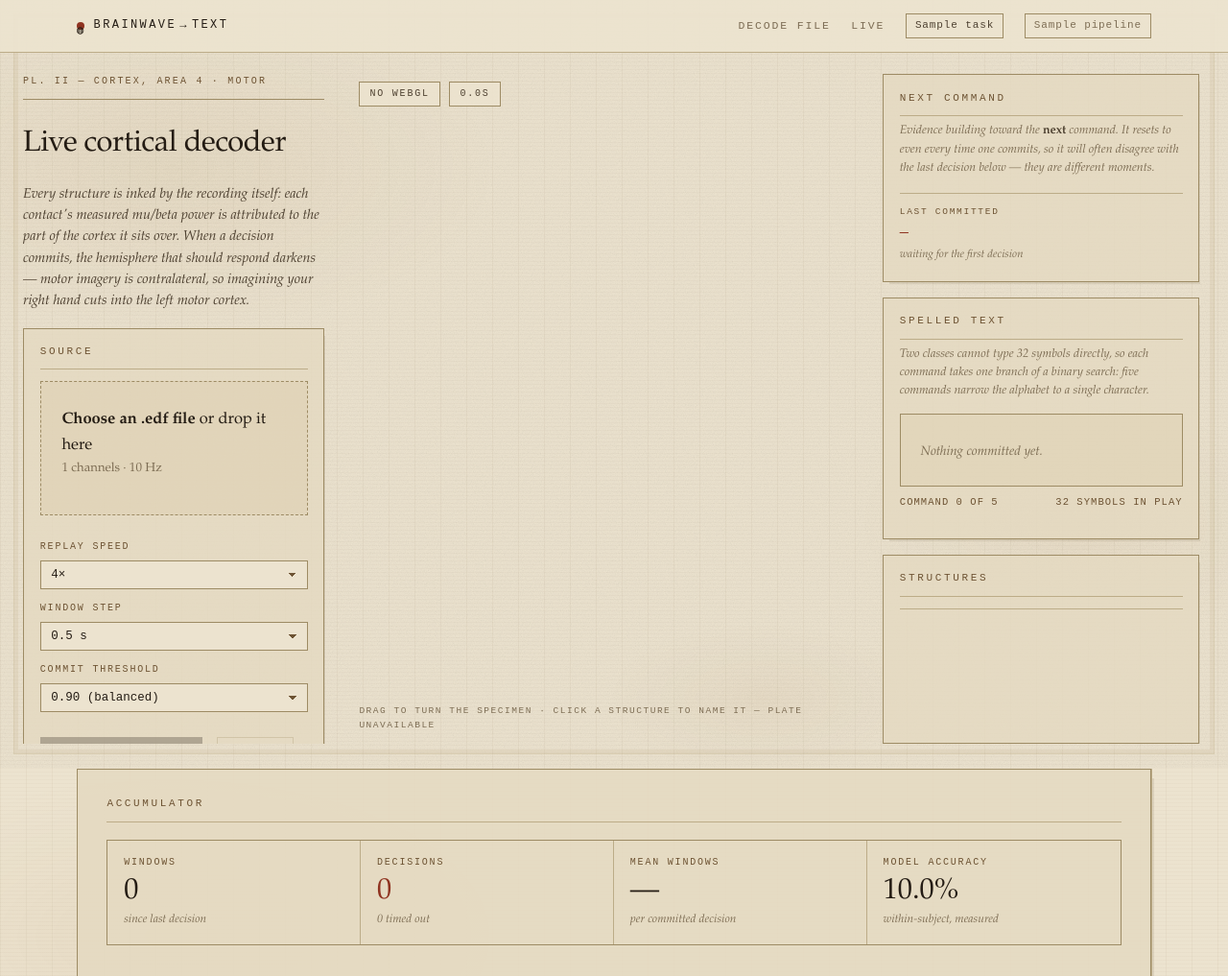
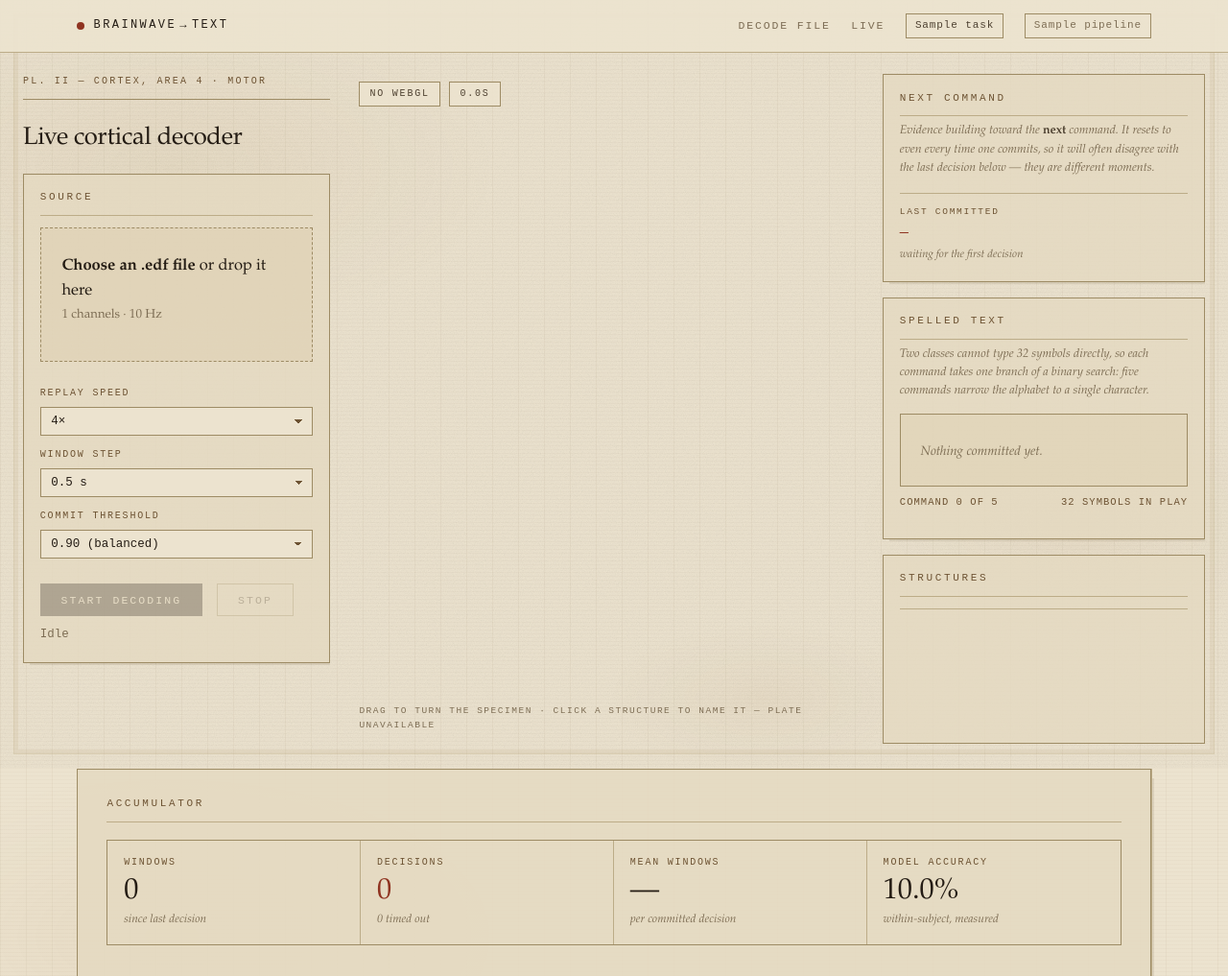
Before and after one commit to RashiShah08/brainwave-to-text, a Flask app: template templates/live.html in a window 1280 px wide. Shown: the top 1017 px of the page at 96% size. Run offline with Flask 3, Linux system fonts and the light colour scheme; the template is opened without the code that fills it: most values are stand-ins (such as "Sample title", 1, 10 or a date in 2020); parts of the project's set-up code (start-up, migrations or seed data) failed here and were passed over.

Commit message:
Bake normals from the full surface, and clear the layout overflows
Surface detail. Normals were being derived in the browser from the decimated
triangulation, which throws the fold detail away a second time -- once in the
decimation, once again in the shading. The decimated vertices are a subset of
the real ones, so their true normals exist: they are now taken from the full
650k-triangle pial surface and shipped. Same triangle count, considerably finer
relief, which is the technique that separates a professional bake from a naive
one. Format bumped to CTX3.

Layout. Audited it rather than eyeballing it: scratchpad/overflow.py walks every
visible element at six viewport sizes with a decode running and a structure
selected, and reports anything whose content is clipped or escapes the window.
It found four things.

  - The structure key ran past the bottom of the window. The column scrolled,
    but a panel sliced off by the viewport edge reads as broken rather than as
    scrollable. Panels are now sized to the spread and the key scrolls inside
    its own panel.
  - Its labels wrapped mid-phrase -- "Primary motor cortex —" then "right" on
    the next line. The key uses short forms now and holds one line; the callout
    still gives the full anatomical name.
  - The brand dot had a glyph inside an 8px circle, spilling out of it. The dot
    is the mark; the character was never needed.
  - A short window could not fit the left column at all. Below 860px of height
    the prose gives way, since the controls and the specimen should not.

Audit is clean at every size tested: 1920, 1600, 1440, 1280, 1120 wide, and a
820x1180 portrait.

Co-Authored-By: Claude Opus 5 (1M context) <noreply@anthropic.com>
Claude-Session: https://claude.ai/code/session_01CEaUq93g3CPg2dxu31nrSj

```diff
--- a/static/app.css
+++ b/static/app.css
@@ -145,7 +145,7 @@ a:hover { border-bottom-color: var(--oxblood); color: var(--oxblood); }
 }
 .brand-mark {
   width: 8px; height: 8px; border-radius: 50%;
-  background: var(--oxblood); box-shadow: none;
+  background: var(--oxblood); box-shadow: none; flex: none;
 }
 .topbar-meta { display: flex; align-items: center; gap: 1.35rem; }
 .navlink {
@@ -363,10 +363,12 @@ dl.spec dd {
   align-items: stretch;
 }
 
+/* The column itself does not scroll. Panels are sized to the spread and the
+   one that can grow scrolls inside itself, so nothing ever looks sliced off at
+   the bottom of the window. */
 .atlas-col {
   display: flex; flex-direction: column; gap: 1rem;
   min-height: 0; overflow-y: auto; overflow-x: hidden;
-  padding-right: 0.35rem;
   scrollbar-width: thin;
 }
 
@@ -418,11 +420,27 @@ html[data-world="off"] .stage-hint::after { content: " — plate unavailable"; }
   padding: 0.95rem 1.05rem 1.1rem;
   box-shadow: 4px 5px 0 -3px rgba(80, 62, 32, 0.11);
 }
-.panel h2 { margin-bottom: 0.75rem; }
-.panel-grow { flex: 1 1 auto; min-height: 8rem; }
+.panel h2 { margin-bottom: 0.75rem; flex: none; }
+.panel-grow {
+  flex: 1 1 auto; min-height: 7rem;
+  display: flex; flex-direction: column;
+}
+.panel-grow > .keyed {
+  flex: 1 1 auto; min-height: 0; overflow-y: auto;
+  scrollbar-width: thin;
+}
+.panel-grow > .hint { flex: none; }
 
 .controls-stack { flex-direction: column; gap: 0.75rem; }
 .controls-stack select { width: 100%; }
+
+/* A short window has to give something up, and it is the prose rather than the
+   controls or the specimen. */
+@media (max-height: 860px) {
+  .atlas-lede { display: none; }
+  .atlas-title { font-size: clamp(1.5rem, 2vw, 1.9rem); margin: 0.7rem 0 0.4rem; }
+  .hint { font-size: 11.5px; margin-bottom: 0.7rem; }
+}
 
 @media (max-width: 1180px) {
   .atlas {
@@ -431,6 +449,7 @@ html[data-world="off"] .stage-hint::after { content: " — plate unavailable"; }
     height: auto;
   }
   .atlas-col { overflow: visible; }
+  .panel-grow > .keyed { overflow-y: visible; }
 }
 
 /* ── explanatory copy inside panels ──────────────────────────────────── */
@@ -470,13 +489,17 @@ html[data-world="off"] .stage-hint::after { content: " — plate unavailable"; }
 .keyed { list-style: none; margin: 0; padding: 0; border-top: 1px solid var(--rule); }
 .keyed-row { border-bottom: 1px solid var(--rule); }
 .keyed-hit {
-  display: grid; grid-template-columns: minmax(9rem, 15rem) 1fr 3.2rem;
-  gap: 1rem; align-items: center; width: 100%;
+  display: grid; grid-template-columns: minmax(0, 1fr) 4.5rem 2.6rem;
+  gap: 0.7rem; align-items: center; width: 100%;
   background: none; border: 0; cursor: pointer;
-  padding: 0.5rem 0.5rem 0.5rem 0.15rem; text-align: left; color: inherit;
+  padding: 0.34rem 0.4rem 0.34rem 0.15rem; text-align: left; color: inherit;
 }
 .keyed-hit:hover { background: rgba(143, 51, 32, 0.06); }
-.keyed-name { font-family: var(--serif); font-size: 0.95rem; color: var(--ink-2); }
+.keyed-name {
+  font-family: var(--serif); font-size: 0.88rem; color: var(--ink-2);
+  /* One line always: a name broken across two rows reads as a layout fault. */
+  white-space: nowrap; overflow: hidden; text-overflow: ellipsis;
+}
 .keyed-track {
   position: relative; height: 8px;
   border: 1px solid var(--rule-2); background: rgba(221, 208, 178, 0.45);
--- a/static/brain3d.js
+++ b/static/brain3d.js
@@ -76,6 +76,21 @@ export const REGION_NAME = [
   'Insula',
 ];
 
+/** Short forms for the key, where the full names wrap mid-phrase. */
+export const REGION_SHORT = [
+  'Frontal lobe',
+  'Motor cortex · left',
+  'Motor cortex · right',
+  'Somatosensory',
+  'Parietal lobe',
+  'Temporal lobe',
+  'Occipital lobe',
+  'Cerebellum',
+  'Brainstem',
+  'Cingulate',
+  'Insula',
+];
+
 export const REGION_NOTE = [
   'Planning and initiation of movement.',
   'Precentral gyrus. Drives the right side of the body — imagining a right-hand movement suppresses the mu/beta rhythm here.',
@@ -135,12 +150,14 @@ export function decodeCortex(buffer) {
   const magic = String.fromCharCode(
     dv.getUint8(0), dv.getUint8(1), dv.getUint8(2), dv.getUint8(3),
   );
-  if (magic !== 'CTX2') throw new Error('cortex.bin: bad magic ' + magic);
+  if (magic !== 'CTX3') throw new Error('cortex.bin: bad magic ' + magic);
 
   const nV = dv.getUint32(4, true);
   const nT = dv.getUint32(8, true);
   let o = 12;
   const position = new Float32Array(buffer.slice(o, o + nV * 12));
+  o += nV * 12;
+  const normal = new Float32Array(buffer.slice(o, o + nV * 12));
   o += nV * 12;
   const depth = new Float32Array(buffer.slice(o, o + nV * 4));
   o += nV * 4;
@@ -150,7 +167,7 @@ export function decodeCortex(buffer) {
   o += nV + ((4 - (nV % 4)) % 4);          // indices are 4-byte aligned
   const index = new Uint32Array(buffer.slice(o, o + nT * 12));
 
-  return { position, depth, ao, region, index, nV, nT };
+  return { position, normal, depth, ao, region, index, nV, nT };
 }
 
 // ── shaders ───────────────────────────────────────────────────────────────
@@ -575,7 +592,10 @@ export class NeuralEnvironment {
     g.setAttribute('aRegion', new THREE.BufferAttribute(
       Float32Array.from(cortex.region), 1,
     ));
-    g.computeVertexNormals();
+    // Baked from the full-resolution pial surface. computeVertexNormals would
+    // derive them from this triangulation instead and lose the fold detail the
+    // decimation already cost once.
+    g.setAttribute('normal', new THREE.BufferAttribute(cortex.normal, 3));
 
     this.cerebrum = new THREE.Mesh(g, this.tissueMat);
     this.rig.add(this.cerebrum);
@@ -1069,9 +1089,10 @@ export class NeuralEnvironment {
 
   // -- public ---------------------------------------------------------------
 
-  /** Names in region-id order, for building a key. */
+  /** Names in region-id order, for building a key. Short forms: the full ones
+   *  wrap mid-phrase in a narrow column and read as broken text. */
   regionNames() {
-    return REGION_NAME.slice(0, N_REGIONS);
+    return REGION_SHORT.slice(0, N_REGIONS);
   }
 
   /** Whether any contact sits over this structure, so it can be measured. */
--- a/templates/base.html
+++ b/templates/base.html
@@ -51,7 +51,7 @@
   <header class="topbar">
     <div class="wrap">
       <a class="brand" href="{{ url_for('index') }}">
-        <span class="brand-mark">◍</span>
+        <span class="brand-mark" aria-hidden="true"></span>
         <span>Brainwave&#8202;&rarr;&#8202;Text</span>
       </a>
       <nav class="topbar-meta">
```
Also changed, not shown: scripts/build_cortex.py (+22 -4 lines), tests/test_static_assets.py (+4 -4 lines), 1 other file.
